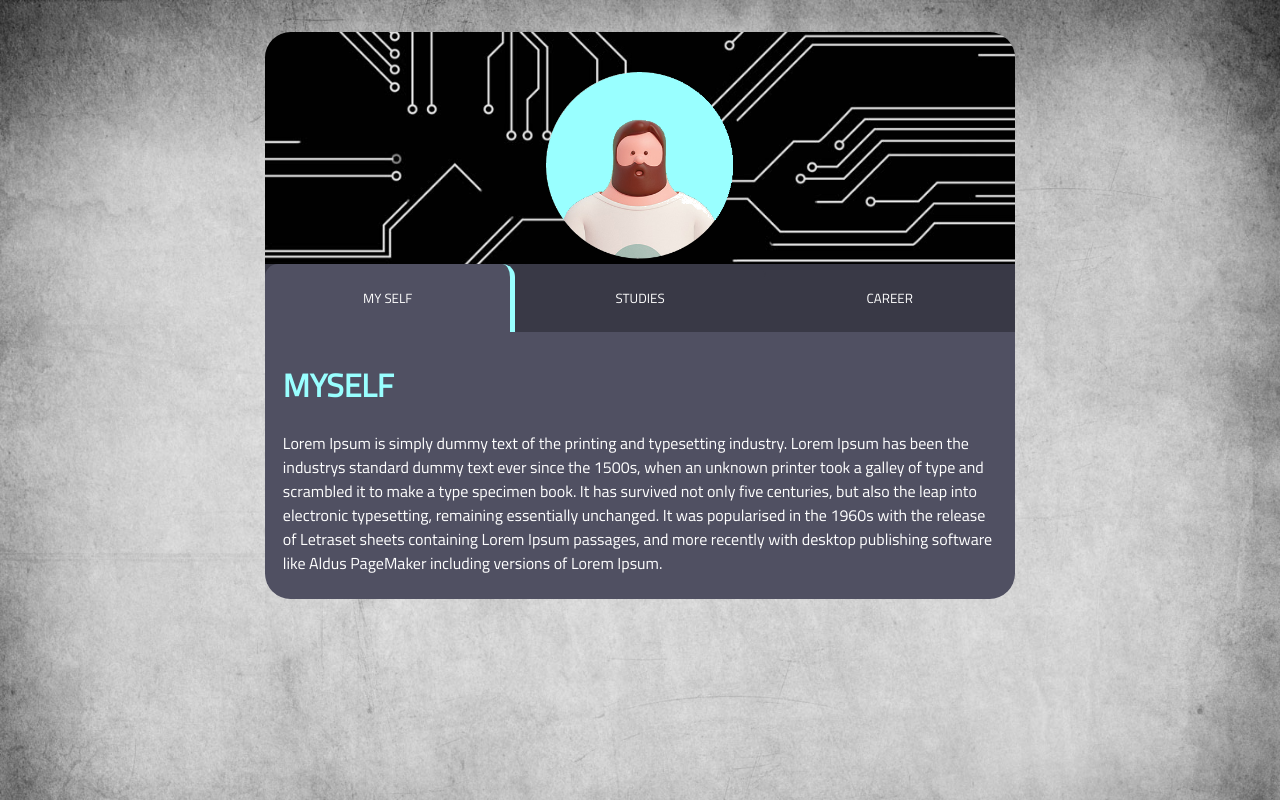
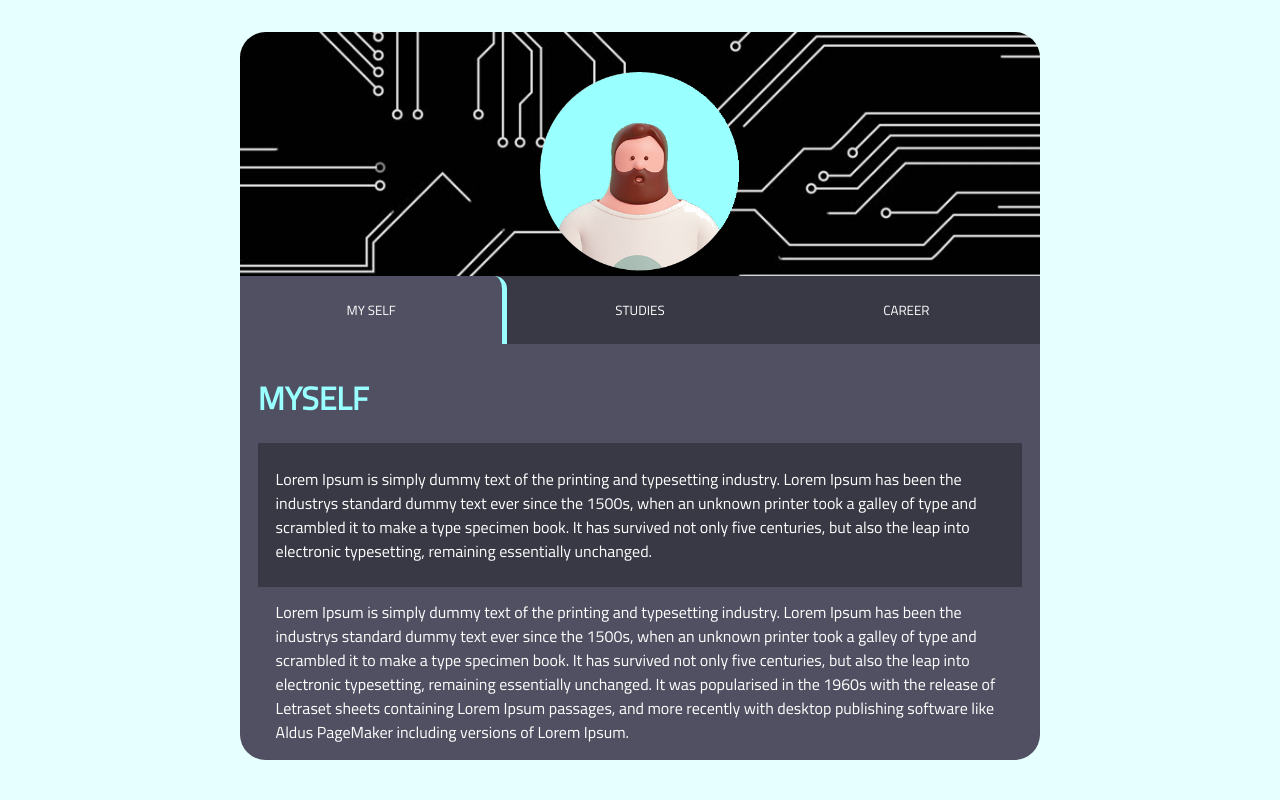
Before and after one commit to SergioGiraldez/CVWeb, a plain HTML site: page index.html in a window 1280 px wide. Drawn offline with nearby package versions, Linux system fonts and the light colour scheme.

```diff
--- a/reactScripts.js
+++ b/reactScripts.js
@@ -7,9 +7,11 @@
 function MainPanel(props){
   switch(props.name) {
     case 'self':
+      // MYSELF panel text
       return e('div',{className: 'info_subcontainer',id:'self_selected'},
 				e('h1',{className: 'container_title'},'MYSELF'),
-				e('p',{},'Lorem Ipsum is simply dummy text of the printing and typesetting industry. Lorem Ipsum has been the industrys standard dummy text ever since the 1500s, when an unknown printer took a galley of type and scrambled it to make a type specimen book. It has survived not only five centuries, but also the leap into electronic typesetting, remaining essentially unchanged. It was popularised in the 1960s with the release of Letraset sheets containing Lorem Ipsum passages, and more recently with desktop publishing software like Aldus PageMaker including versions of Lorem Ipsum.')
+				e('div',{className: 'text_inbox'},e('p',{},'Lorem Ipsum is simply dummy text of the printing and typesetting industry. Lorem Ipsum has been the industrys standard dummy text ever since the 1500s, when an unknown printer took a galley of type and scrambled it to make a type specimen book. It has survived not only five centuries, but also the leap into electronic typesetting, remaining essentially unchanged.')),
+        e('p',{className: 'inner_paragraph'},'Lorem Ipsum is simply dummy text of the printing and typesetting industry. Lorem Ipsum has been the industrys standard dummy text ever since the 1500s, when an unknown printer took a galley of type and scrambled it to make a type specimen book. It has survived not only five centuries, but also the leap into electronic typesetting, remaining essentially unchanged. It was popularised in the 1960s with the release of Letraset sheets containing Lorem Ipsum passages, and more recently with desktop publishing software like Aldus PageMaker including versions of Lorem Ipsum.')
 				);
     case 'studies':
       return e('div',{className: 'info_subcontainer',id:'studies_selected'},
--- a/style.css
+++ b/style.css
@@ -1,6 +1,7 @@
 html{
 	height: 100%;
-	background: url(background.jpg) no-repeat;
+	/*background: url(background.jpg) no-repeat;*/
+	background-color: #e6ffff;
 	background-size: cover;
 	font-family: 'Titillium Web', sans-serif;
 }
@@ -21,7 +22,7 @@
 	border-top-right-radius: 2vw;
 	margin: auto;
 	width: 80%;
-	max-width: 750px;
+	max-width: 800px;
 	background: url(background2.jpg) no-repeat;
 	background-size: cover;
 	padding:40px 0 5px 0;
@@ -37,7 +38,7 @@
 #container {
 	margin: auto;
 	width: 80%;
-	max-width: 750px;
+	max-width: 800px;
 	height: 100%;
 }
 #button_container {
@@ -71,7 +72,6 @@
 }
 
 #myselfbtn {
-	border-top-left-radius: 1vw;
 	border-top-right-radius: 1vw;
 	font-family: 'Titillium Web', sans-serif;
 	border: 0;
@@ -86,7 +86,6 @@
 
 #careerbtn {
 	border-top-left-radius: 1vw;
-	border-top-right-radius: 1vw;
 	font-family: 'Titillium Web', sans-serif;
 	border: 0;
 }
@@ -108,3 +107,11 @@
 	background-color: #505062;
 	border-left: thick solid #99ffff;
 }
+.inner_paragraph {
+	margin: 1vh calc(5px + 1vw);
+}
+.text_inbox {
+	margin: calc(5px + 1vh) 0;
+	padding: 1vh calc(5px + 1vw);
+	background-color: #393946;
+}
```
Also changed, not shown: catalabar.png (added), css3bar.png (added), españolbar.png (added), html5bar.png (added), inglesbar.png (added), javabar.png (added), javascriptbar.png (added), mysqlbar.png (added), pythonbar.png (added), reactbar.png (added), 1 other file.
